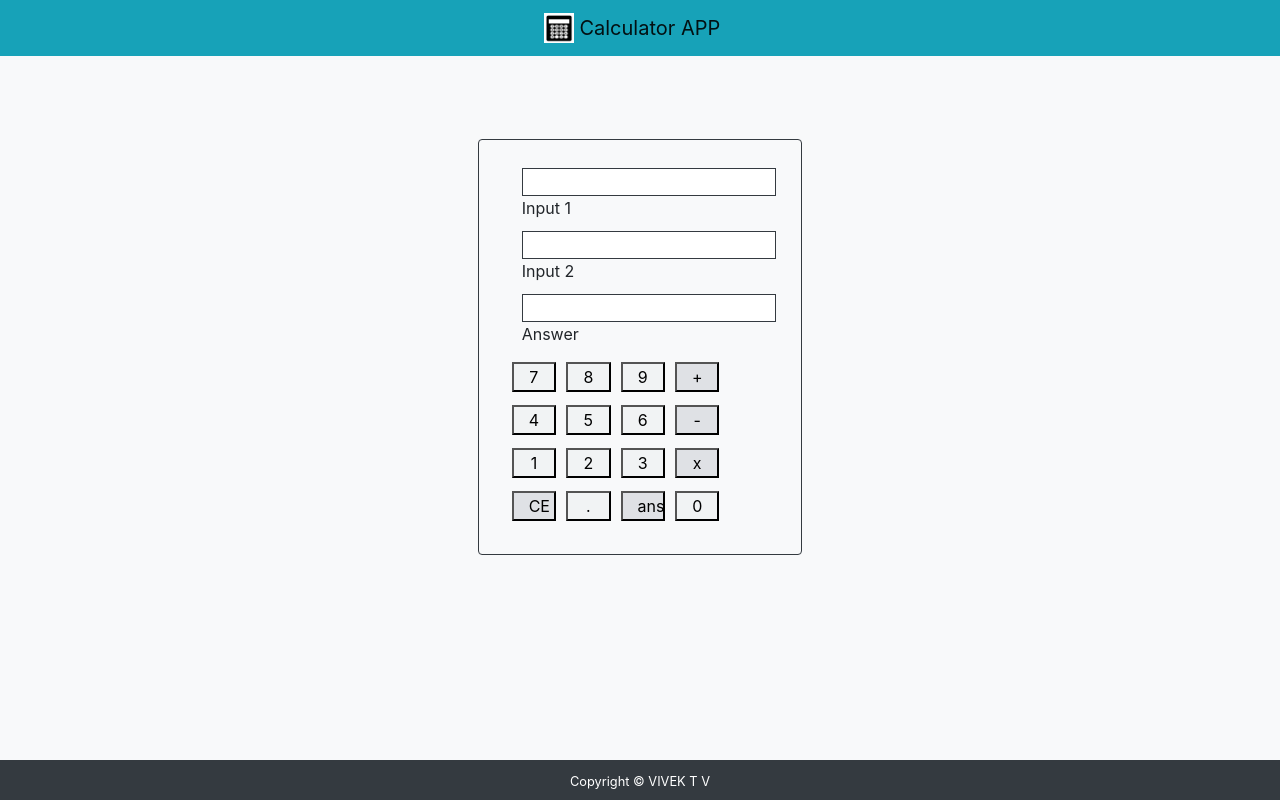
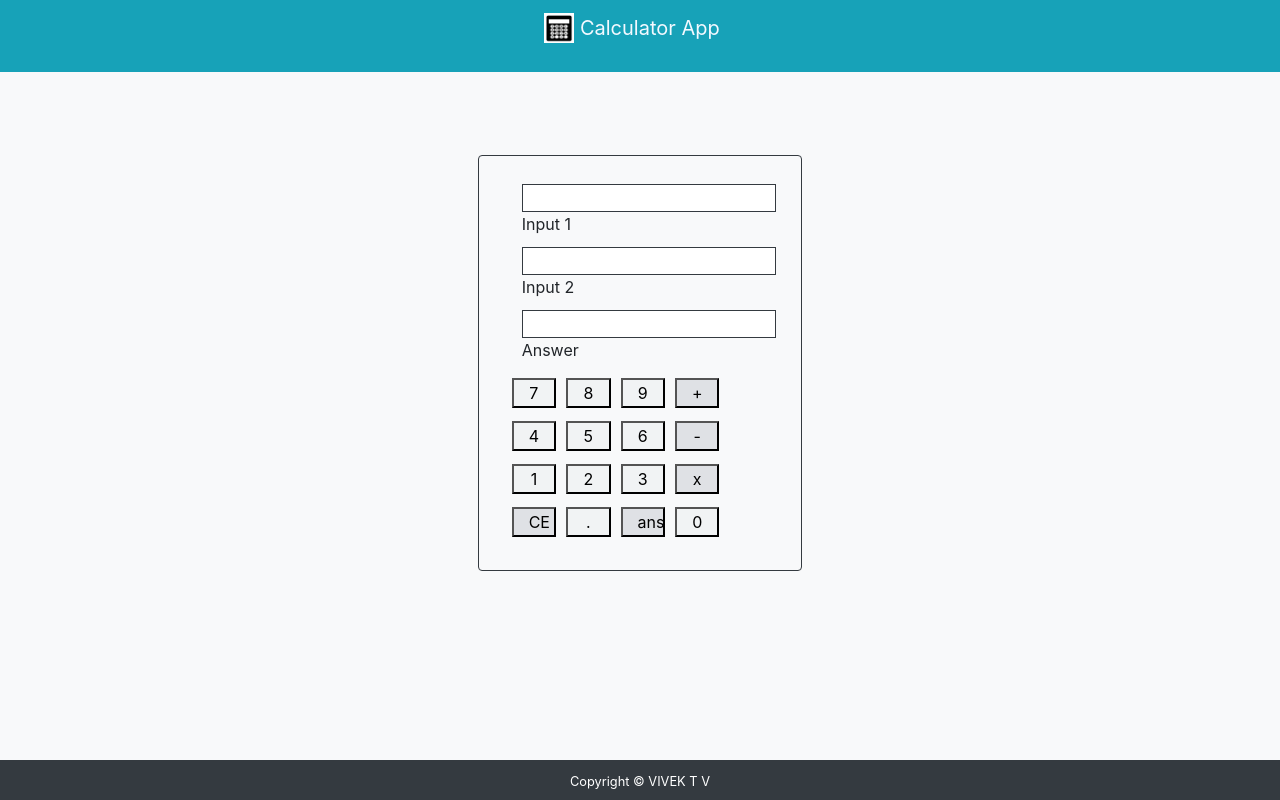
Before and after one commit to vivekappu/CalculatorApp, a plain HTML site: page index.html in a window 1280 px wide. Drawn offline with nearby package versions, Linux system fonts and the light colour scheme.

Commit message:
slightly modified css

```diff
--- a/index.html
+++ b/index.html
@@ -14,11 +14,12 @@
 <body class="bg-light">
 
   <!--navbar -->
-<nav class="navbar navbar-light bg-info justify-content-center">
-  <a class="navbar-brand" href="#">
-    <img src="images/calc icon.jpg" width="30" height="30" class="d-inline-block align-top" alt="calculator icon">
-    Calculator APP
+<nav class="navbar navbar-light bg-info justify-content-center ">
+  <p><a class="navbar-brand lightwhite" href="#" >
+    <img src="images/calc icon.jpg" width="30" height="30" class="d-inline-block align-top " alt="calculator icon">
+    Calculator App
   </a>
+  </p>
 </nav>
 
 <div class="container" style="padding: 80px;">
--- a/style.css
+++ b/style.css
@@ -15,3 +15,9 @@
 .darkgray{
     background-color: #dfe1e5;
 }
+.lightwhite{
+    color:#f3f9ff!important;
+}
+
+
+}
```
